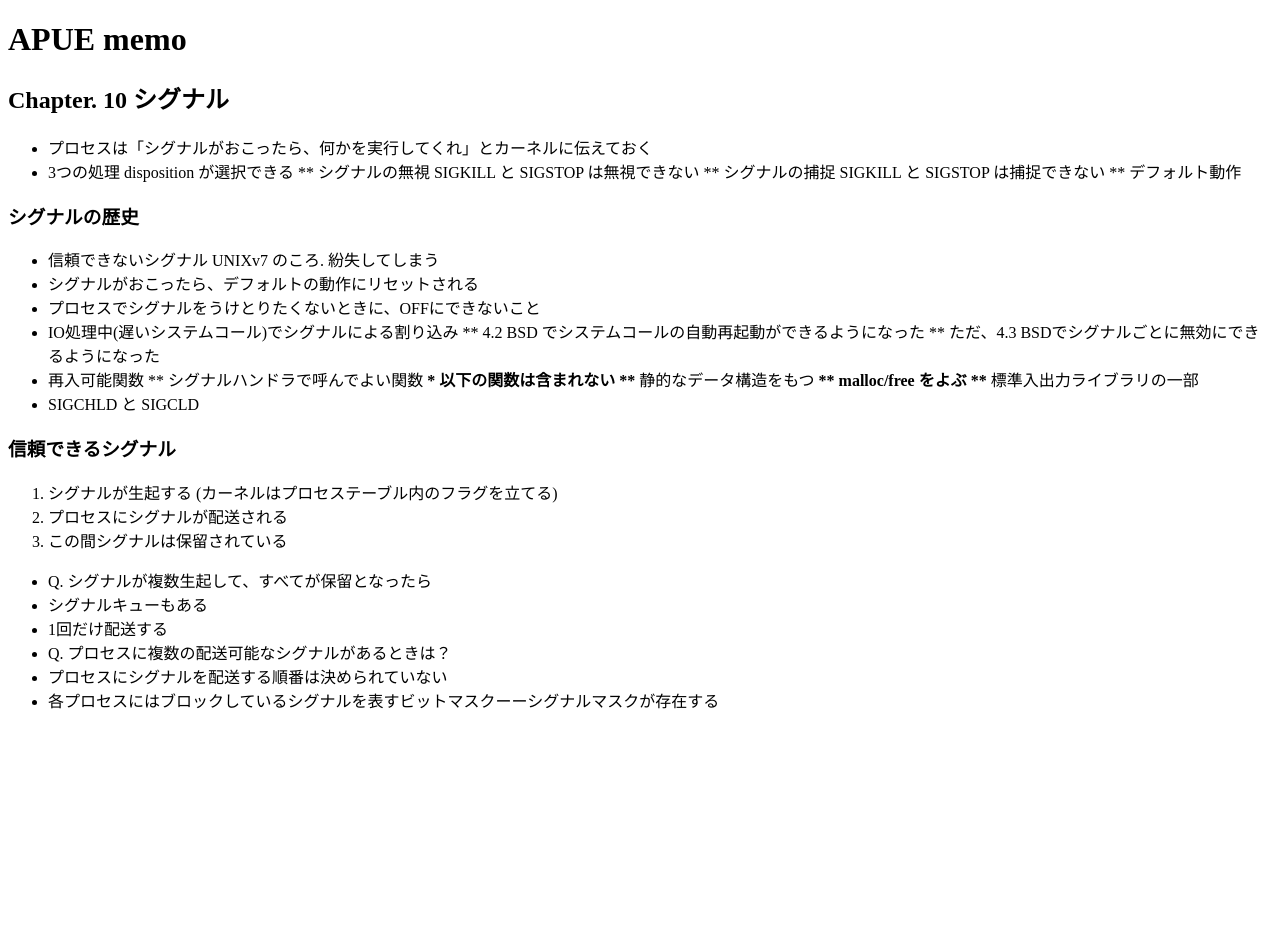
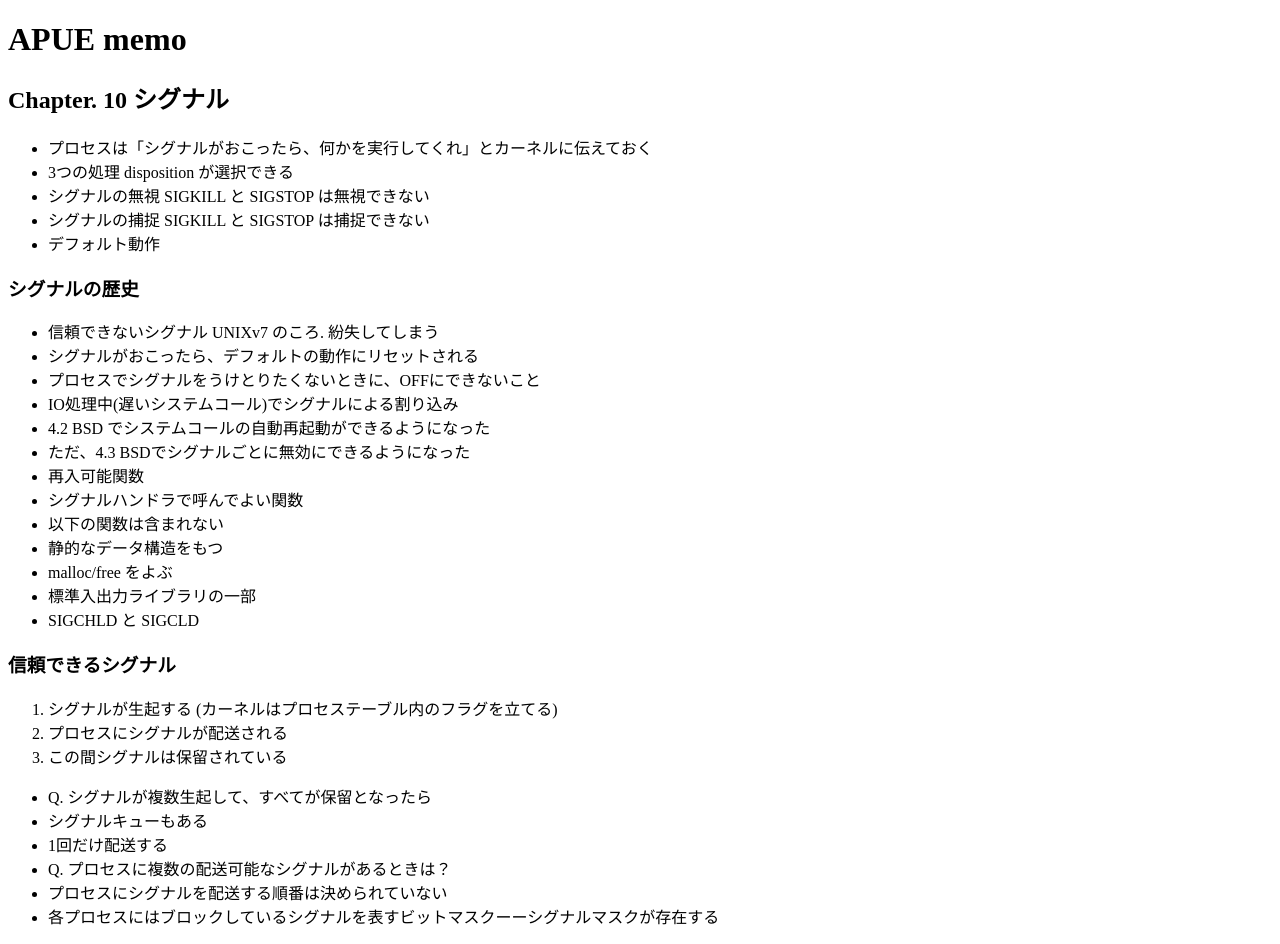
Before and after one commit to f6o/f6o.github.io, a Jekyll site: the page built from apue_ch10.md, in a window 1280 px wide. Built offline with Jekyll 4.4.1, drawn with Linux system fonts in a browser that asks for light colours; nearby versions of some CDN libraries; our own code applies the rules of GitHub Pages for plain Markdown files; before the commit the page ends 900 px from its top, so only the background shows below that.

Commit message:
markdown fix

```diff
--- a/apue_ch10.md
+++ b/apue_ch10.md
@@ -4,9 +4,9 @@
 
 * プロセスは「シグナルがおこったら、何かを実行してくれ」とカーネルに伝えておく
 * 3つの処理 disposition が選択できる
-** シグナルの無視 SIGKILL と SIGSTOP は無視できない
-** シグナルの捕捉 SIGKILL と SIGSTOP は捕捉できない
-** デフォルト動作
+ * シグナルの無視 SIGKILL と SIGSTOP は無視できない
+ * シグナルの捕捉 SIGKILL と SIGSTOP は捕捉できない
+ * デフォルト動作
 
 ### シグナルの歴史
 
@@ -14,14 +14,14 @@
 * シグナルがおこったら、デフォルトの動作にリセットされる
 * プロセスでシグナルをうけとりたくないときに、OFFにできないこと
 * IO処理中(遅いシステムコール)でシグナルによる割り込み
-** 4.2 BSD でシステムコールの自動再起動ができるようになった
-** ただ、4.3 BSDでシグナルごとに無効にできるようになった
+ * 4.2 BSD でシステムコールの自動再起動ができるようになった
+ * ただ、4.3 BSDでシグナルごとに無効にできるようになった
 * 再入可能関数
-** シグナルハンドラで呼んでよい関数
-*** 以下の関数は含まれない
-**** 静的なデータ構造をもつ
-**** malloc/free をよぶ
-**** 標準入出力ライブラリの一部
+ * シグナルハンドラで呼んでよい関数
+  * 以下の関数は含まれない
+   * 静的なデータ構造をもつ
+   * malloc/free をよぶ
+   * 標準入出力ライブラリの一部
 * SIGCHLD と SIGCLD
 
 ### 信頼できるシグナル
```
Also changed, not shown: apue_ch09.md (+2 -3 lines).
